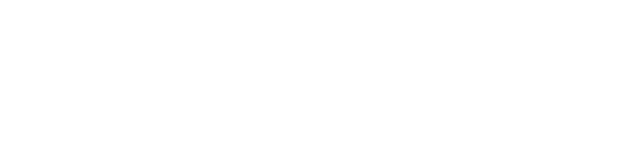
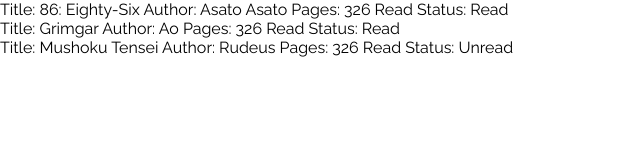
Before and after one commit to lamarr-smith17/libraryProject, a plain HTML site: page index.html in a window 1280 px wide. Shown: the whole page, without its empty margins (0-640 px from the left). Drawn offline with Linux system fonts and the light colour scheme.

Commit message:
Just getting the base of it started I am able to go through the list of books and list them all in their own divs (dummy books for now)

```diff
--- a/index.html
+++ b/index.html
@@ -9,12 +9,14 @@
     <link rel="preconnect" href="https://fonts.googleapis.com">
     <link rel="preconnect" href="https://fonts.gstatic.com" crossorigin>
     <link href="https://fonts.googleapis.com/css2?family=Raleway:wght@300;400;600&display=swap" rel="stylesheet">
-    <script src="script.js"></script>
+    <script src="script.js" defer></script>
 
 </head>
 <body>
-    <div>
-        <p></p>
-    </div>
+    <main>
+        <div id="main-container">
+            <p id="test"></p>
+        </div>
+    </main>
 </body>
 </html>
--- a/script.js
+++ b/script.js
@@ -1,8 +1,8 @@
-const pTest = document.querySelector('p');
+const pTest = document.getElementById('test');
+const mainContainer = document.getElementById('main-container');
 
 
 
-let myLibrary = [];
 
 class Book{
     constructor(title, author, numOfPages, bookStatus){
@@ -17,4 +17,14 @@ class Book{
 }
 
 let eightySix = new Book('86: Eighty-Six', 'Asato Asato', '326', 'Read');
-console.log(eightySix.addBook())
+let grimgar = new Book('Grimgar', 'Ao', '326', 'Read');
+let tensei = new Book('Mushoku Tensei', 'Rudeus', '326', 'Unread');
+let myLibrary = [eightySix.addBook(), grimgar.addBook(), tensei.addBook()];
+for (let i = 0; i < myLibrary.length; i++){
+    let newDiv = document.createElement('div');
+    let newP = document.createElement('p');
+    mainContainer.appendChild(newDiv);
+    newDiv.appendChild(newP);
+    newDiv.classList.add('class' + i)
+    newP.innerHTML = myLibrary[i]
+}
```
